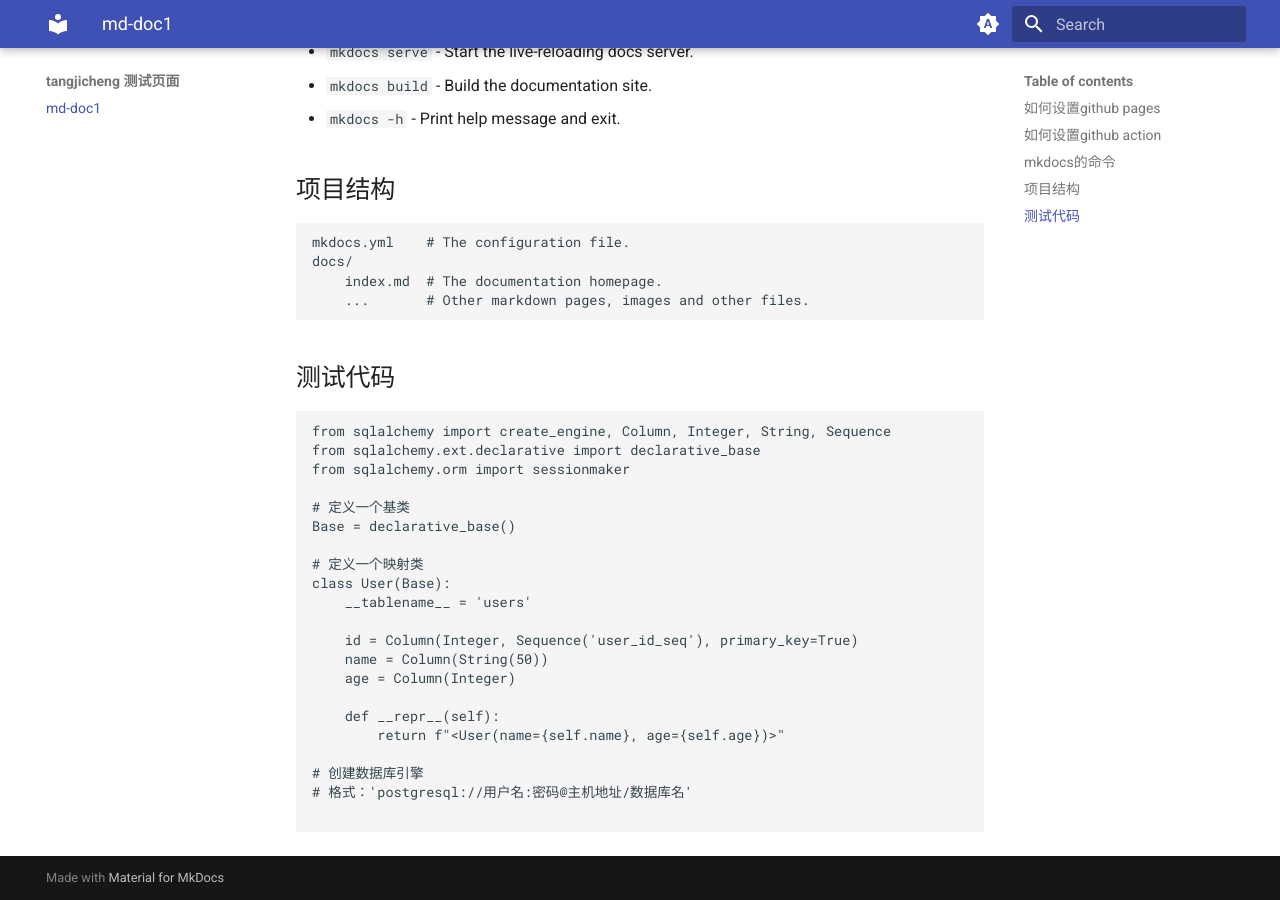
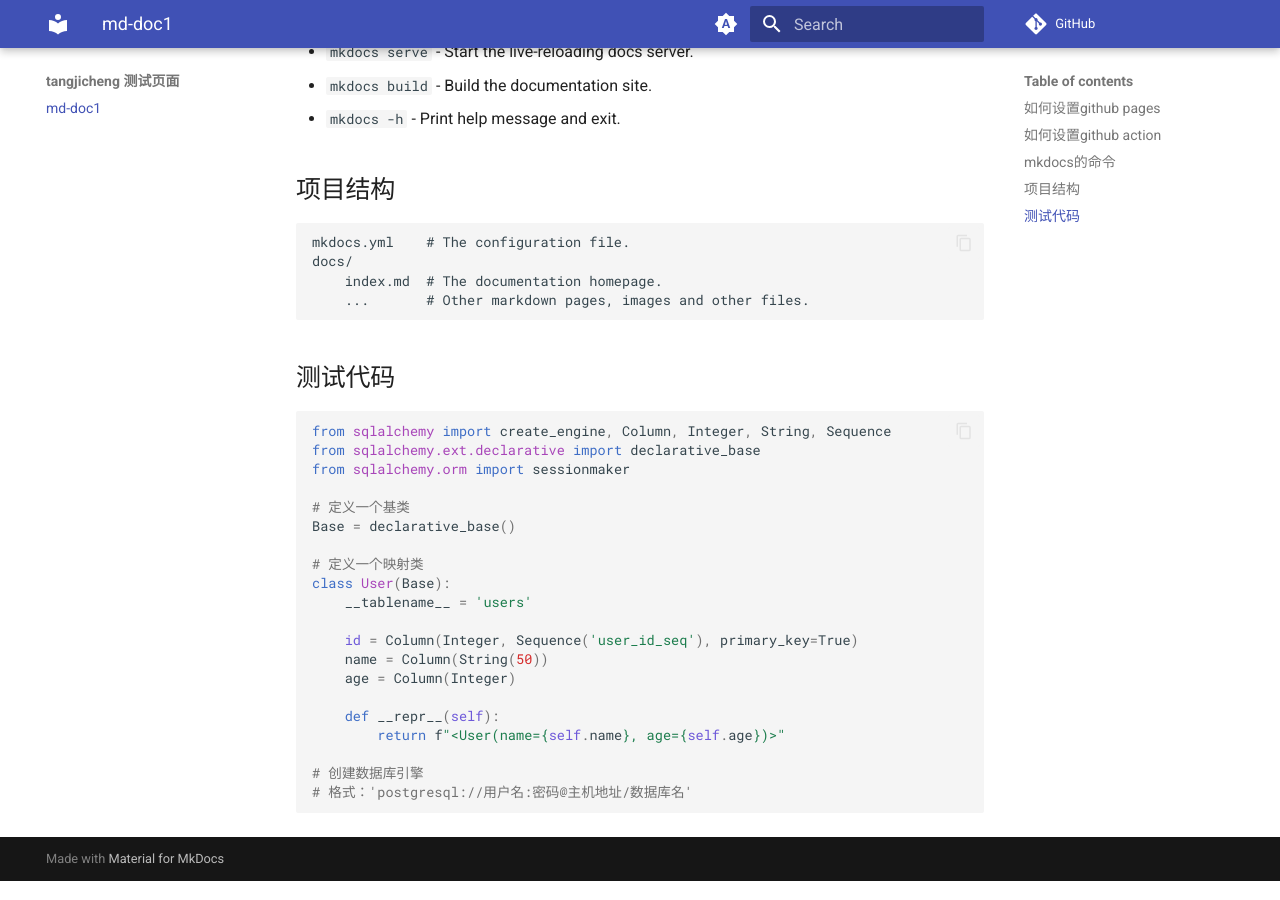
Before and after one commit to tangjicheng1/md-doc1, an MkDocs documentation site: the page built from docs/index.md, in a window 1280 px wide and 900 px high, scrolled down 599 px. Built offline with MkDocs 1.6.1 and Material for MkDocs 9.7.7, drawn with Linux system fonts in a browser that asks for light colours; comment, search, counter and statistics services are not loaded.

Commit message:
test code 2

````diff
--- a/docs/index.md
+++ b/docs/index.md
@@ -27,7 +27,7 @@
 
 ## 测试代码
 
-```
+```python
 from sqlalchemy import create_engine, Column, Integer, String, Sequence
 from sqlalchemy.ext.declarative import declarative_base
 from sqlalchemy.orm import sessionmaker
@@ -48,5 +48,4 @@ class User(Base):
 
 # 创建数据库引擎
 # 格式：'postgresql://用户名:密码@主机地址/数据库名'
-
 ```
--- a/mkdocs.yml
+++ b/mkdocs.yml
@@ -1,7 +1,19 @@
 site_name: tangjicheng 测试页面
 site_url: https://tangjicheng46.github.io/md-doc1
+repo_url: https://github.com/tangjicheng46/md-doc1
+markdown_extensions:
+  - pymdownx.highlight:
+      anchor_linenums: true
+      line_spans: __span
+      pygments_lang_class: true
+  - pymdownx.inlinehilite
+  - pymdownx.snippets
+  - pymdownx.superfences
 theme:
   name: material
+  features:
+    - header.autohide
+    - content.code.copy
   palette:
     # Palette toggle for automatic mode
     - media: "(prefers-color-scheme)"
````
